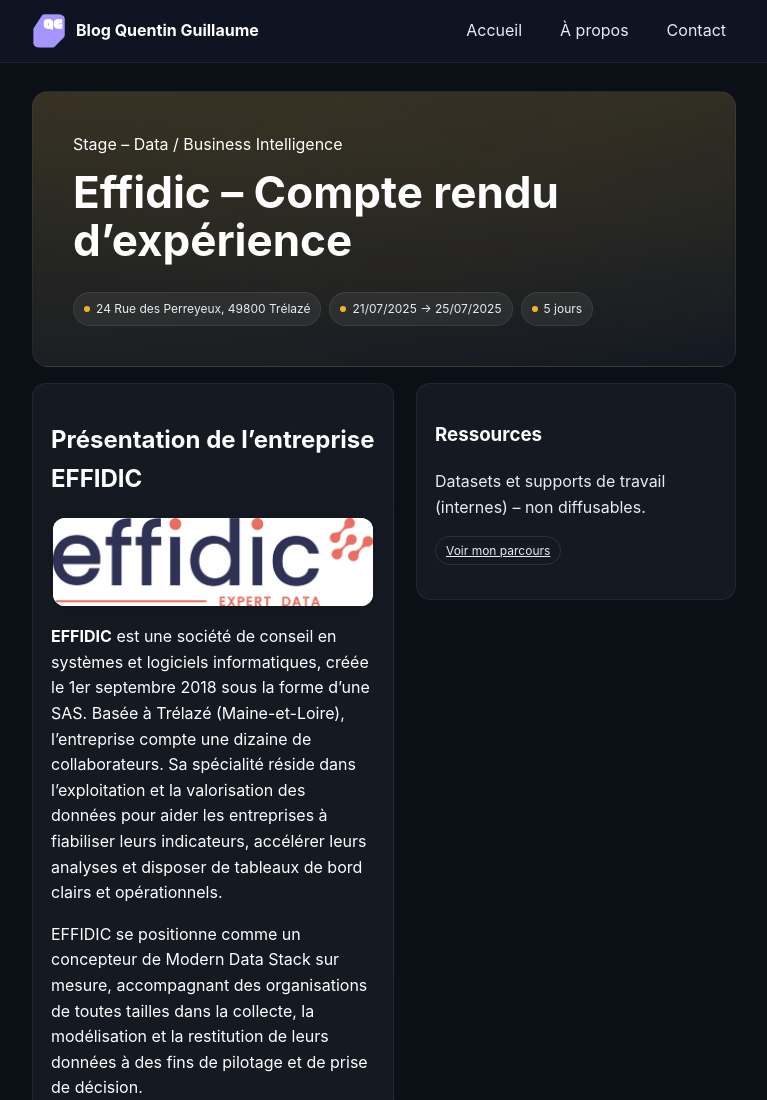
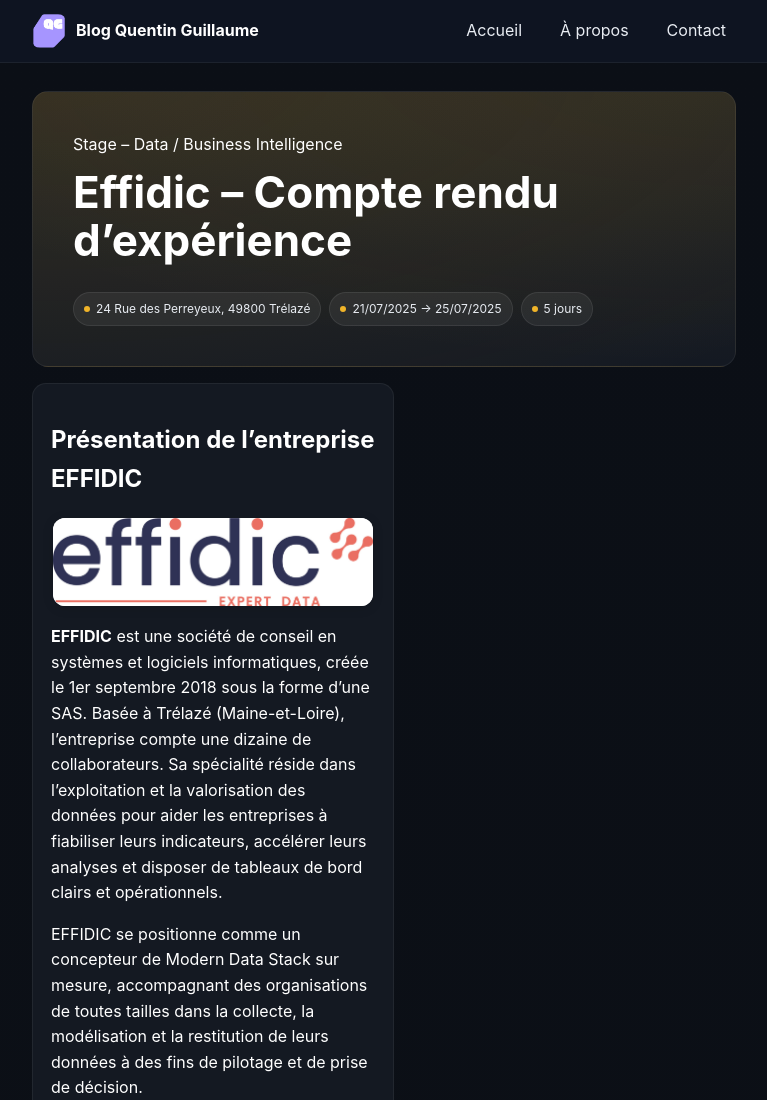
Before and after one commit to QUENTINGL1530/GUILLAUME_Quentin_blog, a plain HTML site: page effidic.html in a window 1280 px wide. Shown: the top 1100 px of the page, without its empty margins (256-1023 px from the left). Drawn offline with Linux system fonts and the light colour scheme.

Commit message:
deleted container ressources

```diff
--- a/effidic.html
+++ b/effidic.html
@@ -128,11 +128,6 @@
                 </article>
 
                 <aside class="sidebar">
-                    <div class="card widget">
-                        <h3>Ressources</h3>
-                        <p class="muted">Datasets et supports de travail (internes) – non diffusables.</p>
-                        <p><a class="pill" href="about.html">Voir mon parcours</a></p>
-                    </div>
                 </aside>
             </section>
         </div>
```
